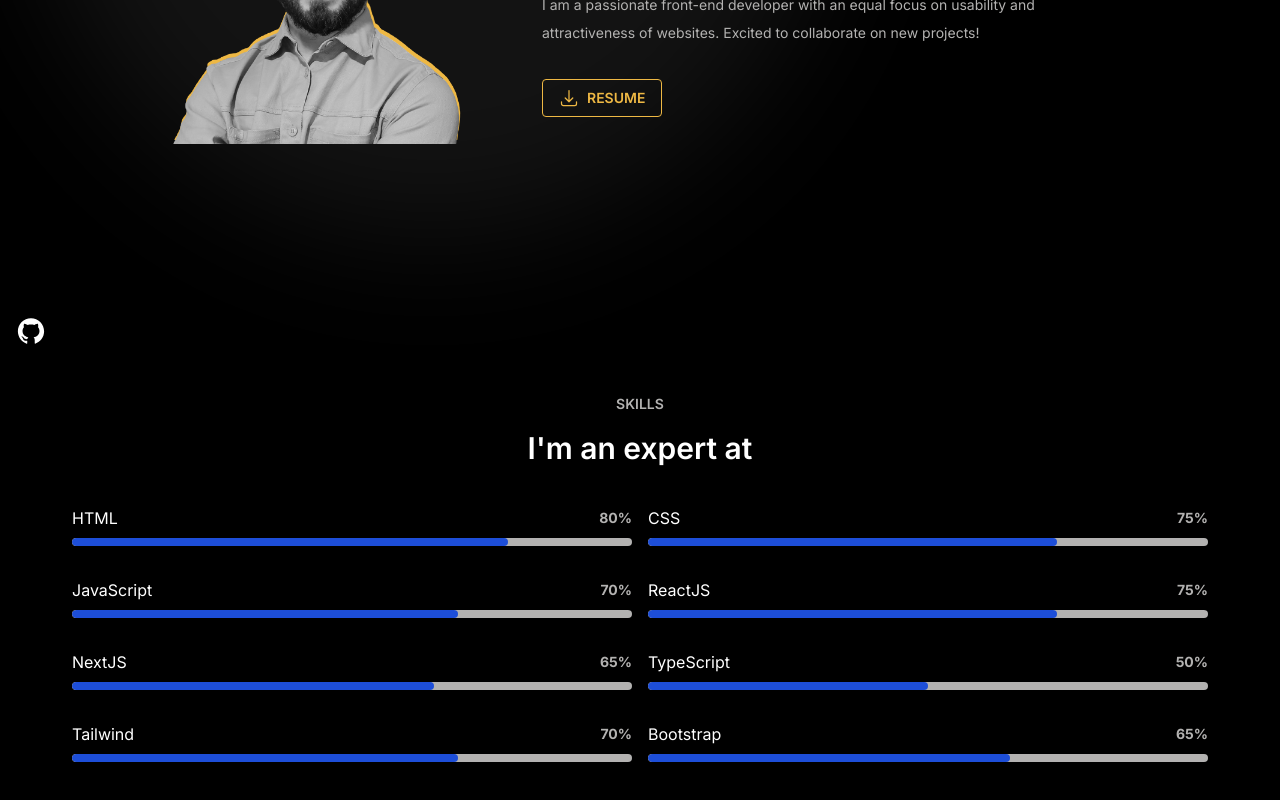
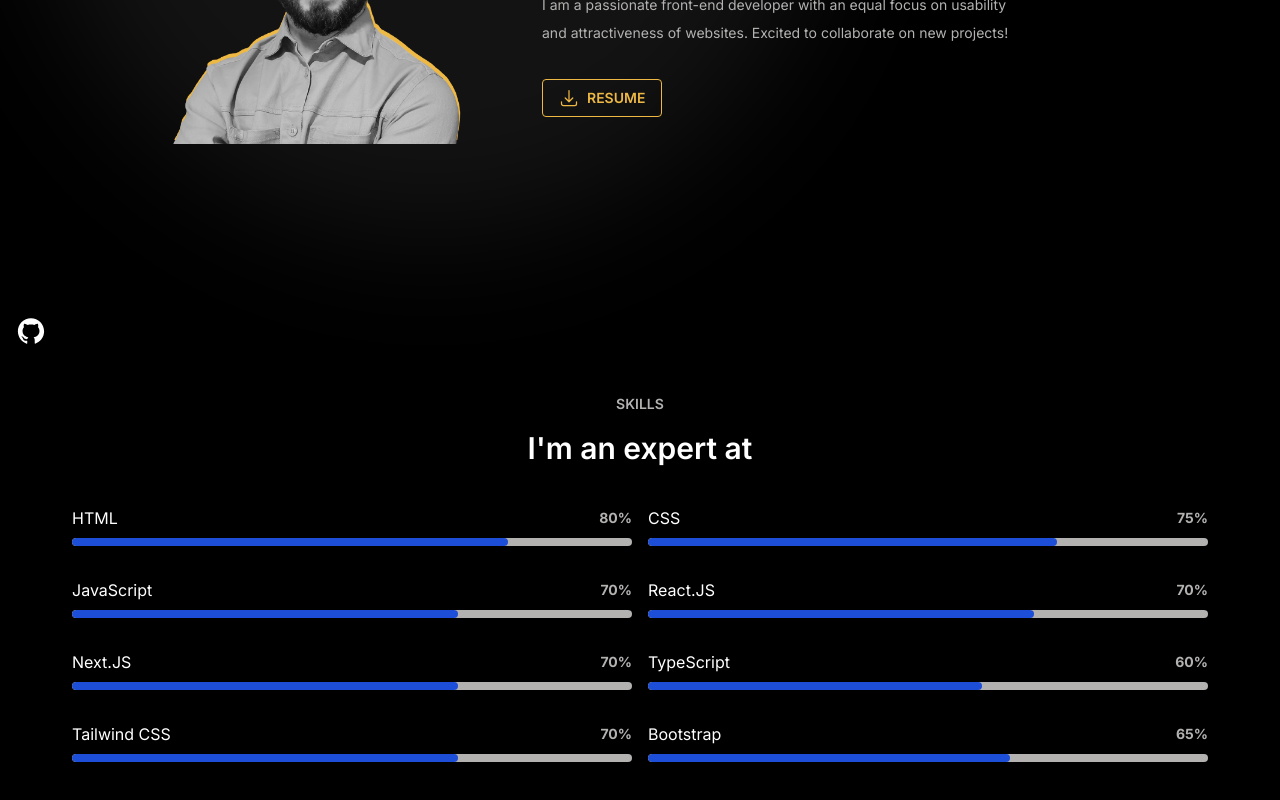
Before and after one commit to Geradot/portfolio, a Next.js app: page /about in a window 1280 px wide. Shown: the part 406-1206 px from the top of the page. Built offline with nearby package versions, Linux system fonts and the light colour scheme.

Commit message:
Небольшие CSS-изменения Добавлена кнопка "Обо мне" на главную

```diff
--- a/Data/Data.tsx
+++ b/Data/Data.tsx
@@ -1,6 +1,5 @@
 import {
   ContactsProps,
-  countUpItemsProps,
   NavLink,
   ProjectProps,
 } from '@/Types';
@@ -12,29 +11,6 @@
   { path: '/contact', label: 'Contact' },
 ];
 
-const countUpItems: countUpItemsProps[] = [
-  {
-    id: 1,
-    number: 9,
-    text: 'Years of Experience',
-  },
-  {
-    id: 2,
-    number: 178,
-    text: 'Satisfied Customers',
-  },
-  {
-    id: 3,
-    number: 742,
-    text: 'Design Items',
-  },
-  {
-    id: 4,
-    number: 112,
-    text: 'Clients Served',
-  },
-];
-
 const projects: ProjectProps[] = [
   {
     id: 1,
@@ -43,7 +19,7 @@
     name: 'Ellen seamstress (portfolio site)',
     tools: ['NextJS', 'Tailwind CSS', 'Headless UI'],
     github: 'https://github.com/Geradot/next-promo-ellen-surzhykova',
-    url: 'https://next-promo-ellen-surzhykova.vercel.app/',
+    url: 'https://ellen-seamstress.vercel.app/',
   },
   {
     id: 2,
@@ -69,10 +45,10 @@
   { name: 'HTML', level: 80 },
   { name: 'CSS', level: 75 },
   { name: 'JavaScript', level: 70 },
-  { name: 'ReactJS', level: 75 },
-  { name: 'NextJS', level: 65 },
-  { name: 'TypeScript', level: 50 },
-  { name: 'Tailwind', level: 70 },
+  { name: 'React.JS', level: 70 },
+  { name: 'Next.JS', level: 70 },
+  { name: 'TypeScript', level: 60 },
+  { name: 'Tailwind CSS', level: 70 },
   { name: 'Bootstrap', level: 65 },
 ];
 
@@ -81,4 +57,4 @@
   { id: 2, title: 'Email', text: 'anton.ryzhenko@tuta.io' },
 ];
 
-export { navLinks, projects, countUpItems, skills, contacts };
+export { navLinks, projects, skills, contacts };
--- a/components/html/navbar/Navbar.tsx
+++ b/components/html/navbar/Navbar.tsx
@@ -2,7 +2,7 @@
 import { usePathname } from 'next/navigation';
 import Link from 'next/link';
 import { motion } from 'framer-motion';
-import { HiOutlineMenuAlt4, HiX } from 'react-icons/hi';
+import { HiOutlineMenu, HiX } from 'react-icons/hi';
 import { useEffect, useState } from 'react';
 import SocialButtons from '@/components/social-buttons/SocialButtons';
 
@@ -82,8 +82,8 @@
             ))}
           </div>
           <div className="flex md:hidden items-center">
-            <HiOutlineMenuAlt4
-              className="text-White cursor-pointer w-6 h-6"
+            <HiOutlineMenu
+              className="text-White cursor-pointer w-7 h-7"
               onClick={() => setShowMenu(prev => !prev)}
             />
           </div>
@@ -105,7 +105,7 @@
           <Link
             key={navLink.label}
             href={navLink.path}
-            className={`block px-3 py-2 text-5xl font-medium ${isActive(
+            className={`block pl-6 py-2 text-5xl font-medium ${isActive(
               navLink.path
             )}`}
             onClick={() => setShowMenu(prev => !prev)}
@@ -115,7 +115,7 @@
         ))}
         <SocialButtons className="fixed bottom-4 left-6 flex items-center flex-col gap-4" />
         <HiX
-          className="absolute text-White top-20 right-8 w-6 h-6 cursor-pointer"
+          className="absolute text-White top-[3rem] right-[1rem] w-7 h-7 cursor-pointer"
           onClick={() => setShowMenu(prev => !prev)}
         />
       </motion.nav>
--- a/pages/contact.tsx
+++ b/pages/contact.tsx
@@ -22,7 +22,7 @@
             Let&apos;s discuss how I can contribute to your team and deliver
             top-notch results.
           </p>
-          <div className="contacts flex flex-col items-center text-WhiteGray gap-4">
+          <div className="contacts mx-auto w-max flex flex-col text-WhiteGray gap-4">
             <a href="tel:+17124496101">
               <svg
                 xmlns="http://www.w3.org/2000/svg"
--- a/pages/index.tsx
+++ b/pages/index.tsx
@@ -1,5 +1,6 @@
 import Wrapper from '@/components/wrapper/Wrapper';
 import Head from 'next/head';
+import Link from 'next/link';
 
 export default function Home() {
   return (
@@ -21,6 +22,9 @@
           A Front-end <br />
           developer
         </div>
+        <div className="about__buttons text-White hidden max-md:flex mx-auto mt-8 w-max py-2 px-2">
+          <Link href="/about" className="sm:text-xl">About me</Link>
+        </div>
       </Wrapper>
     </>
   );
--- a/styles/globals.css
+++ b/styles/globals.css
@@ -31,3 +31,7 @@
 .contacts > a > span {
   @apply my-auto
 }
+
+p {
+  text-wrap: balance;
+}
```
